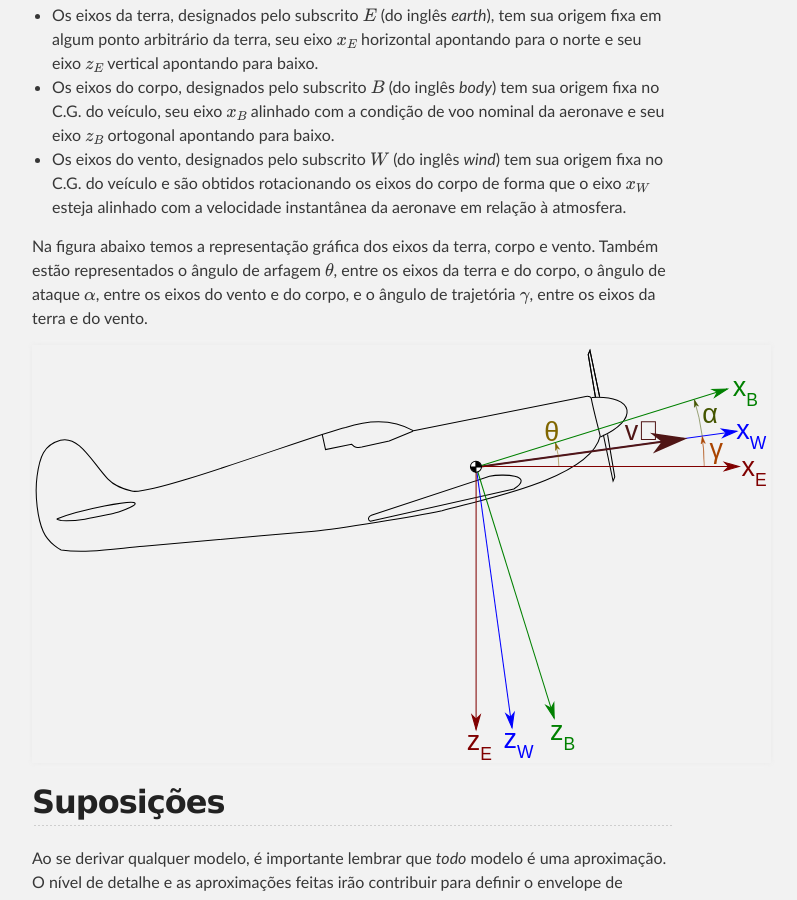
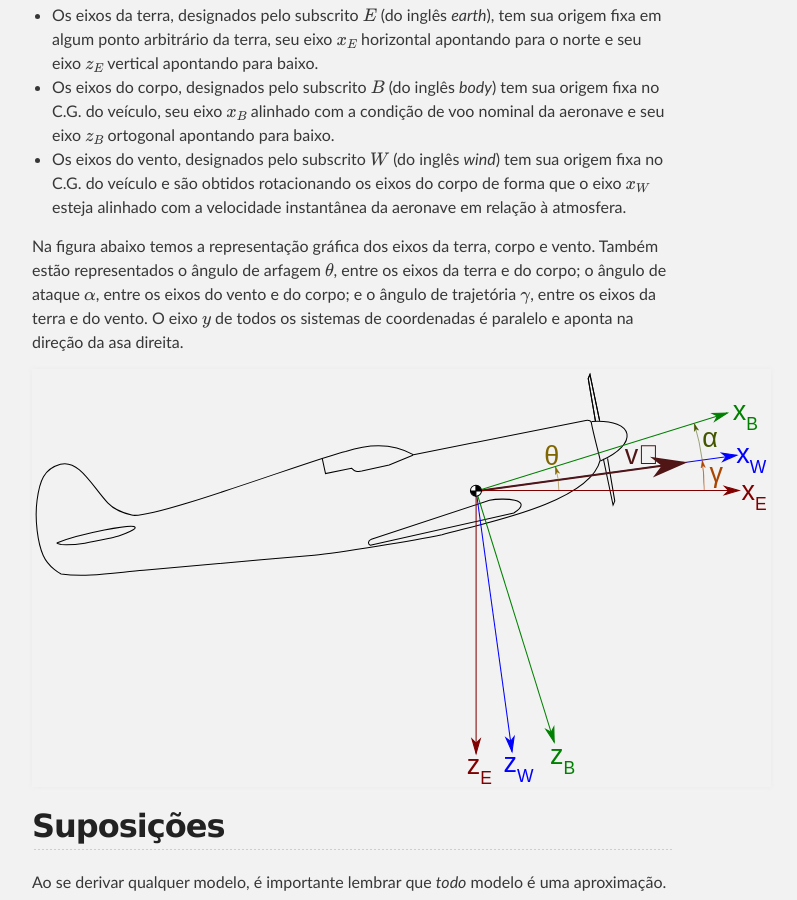
Before and after one commit to dimasad/dimasad.github.io.OLD, a Jekyll site: the page built from _aulas/mecvoo-long-eqmov.md, in a window 1280 px wide and 900 px high, scrolled down 641 px. Shown: the whole window, without its empty margins (288-1085 px from the left). Built offline with Jekyll 4.4.1, drawn with Linux system fonts in a browser that asks for light colours; formulas are drawn with MathJax 3.

Commit message:
Mais material nas equações do movimento longitudinal.

```diff
--- a/_aulas/mecvoo-long-eqmov.md
+++ b/_aulas/mecvoo-long-eqmov.md
@@ -31,12 +31,12 @@ aeronave em relação à atmosfera.
 
 Na figura abaixo temos a representação gráfica dos eixos da terra, corpo e
 vento. Também estão representados o ângulo de arfagem $$\theta$$, entre os
-eixos da terra e do corpo, o ângulo de ataque $$\alpha$$, entre os eixos do
-vento e do corpo, e o ângulo de trajetória $$\gamma$$, entre os eixos da terra
-e do vento.
+eixos da terra e do corpo; o ângulo de ataque $$\alpha$$, entre os eixos do
+vento e do corpo; e o ângulo de trajetória $$\gamma$$, entre os eixos da terra
+e do vento. O eixo $$y$$ de todos os sistemas de coordenadas é paralelo e
+aponta na direção da asa direita.
 
 ![eixos-img]
-
 
 Suposições
 ----------
@@ -89,4 +89,5 @@ Equações do movimento translacional
 Equações do movimento rotacional
 --------------------------------
 
+
 [eixos-img]: /assets/images/eixos.svg
```
